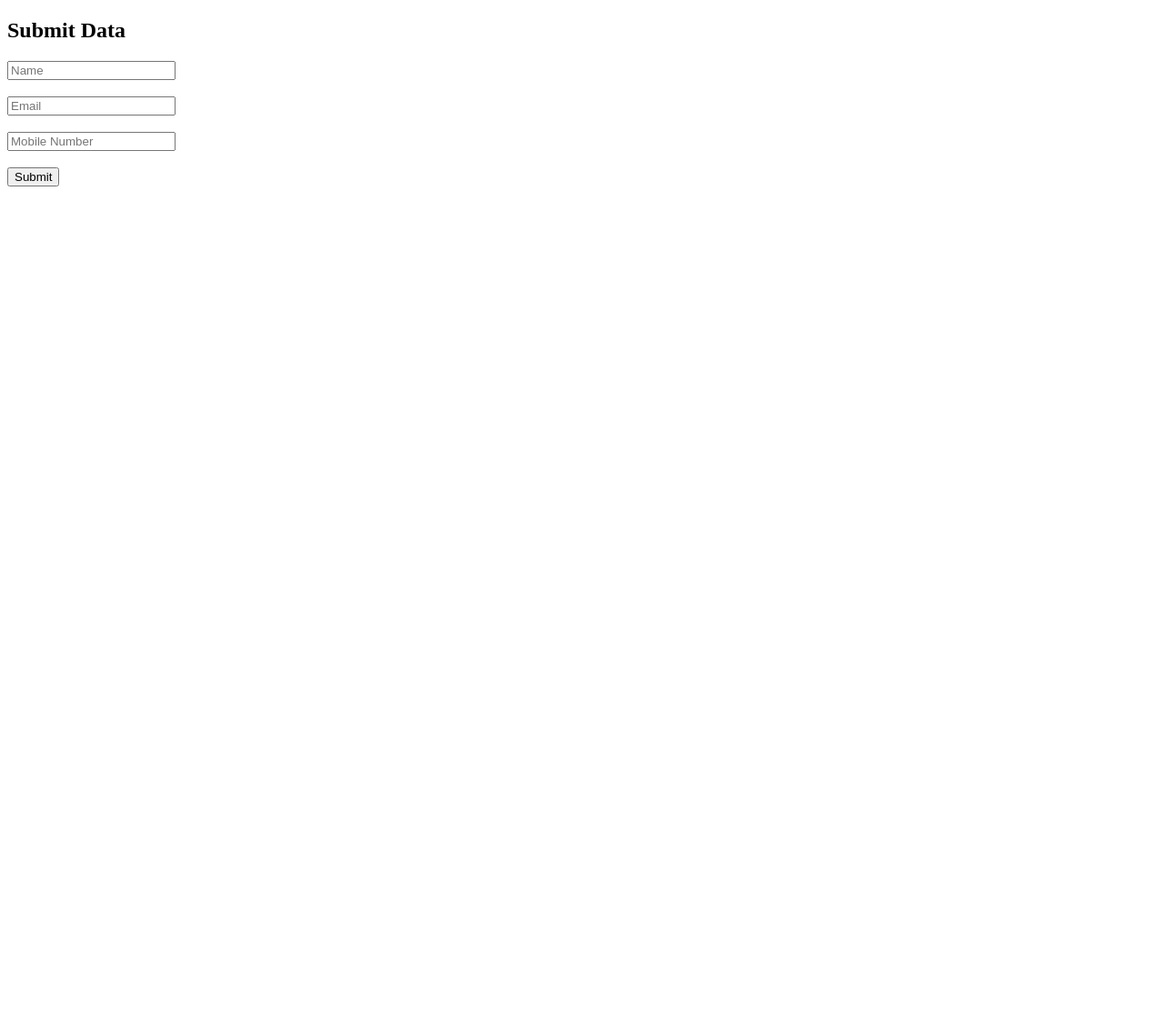
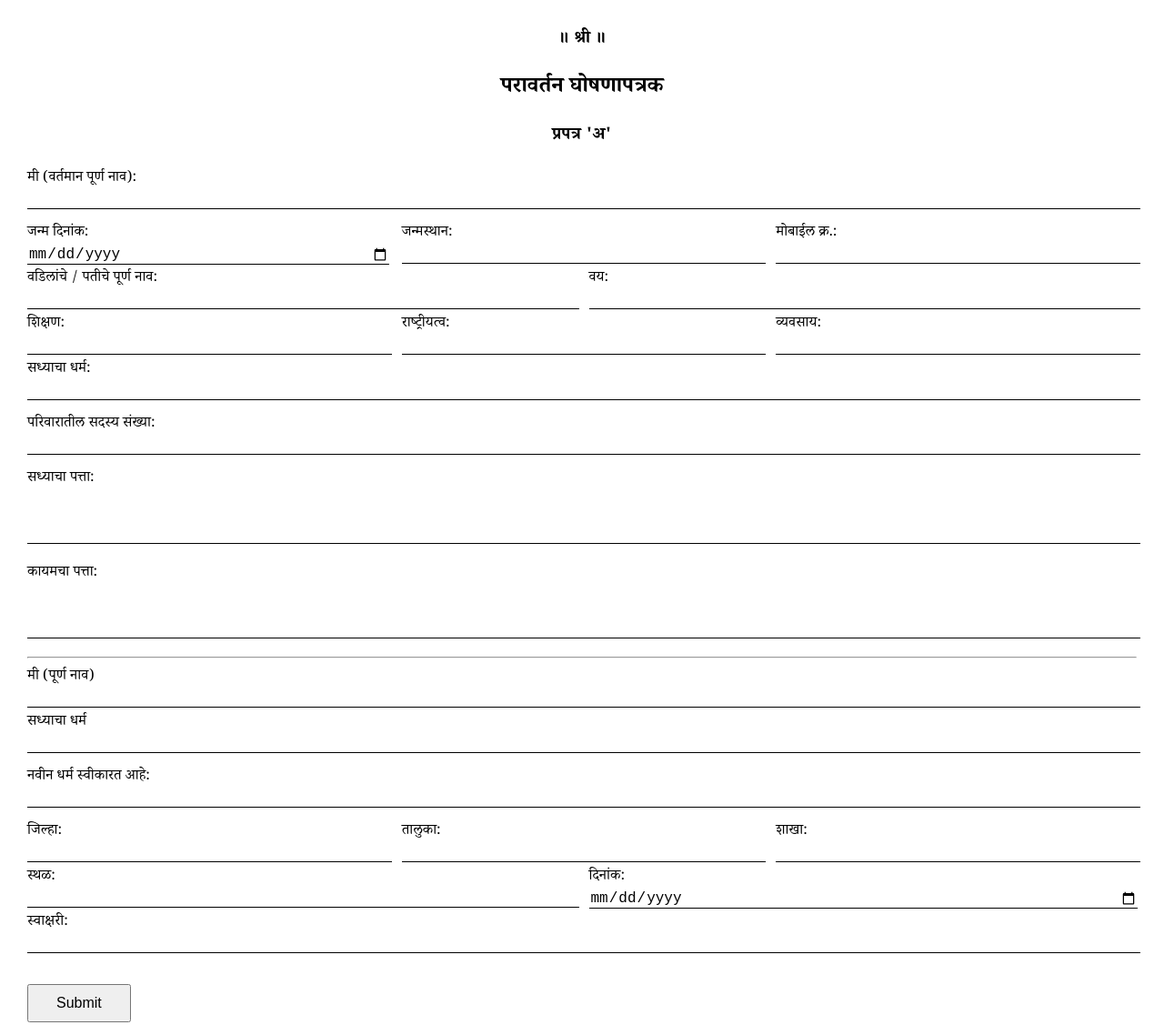
Before and after one commit to morechandrakant2-more/form-to-google-sheet, a plain HTML site: page index.html in a window 1280 px wide. Shown: the whole page at 91% size. Before the commit the page ends 800 px from the top, so only its background shows below. Drawn offline with Linux system fonts and the light colour scheme.

Commit message:
actual form

```diff
--- a/index.html
+++ b/index.html
@@ -1,20 +1,134 @@
 <!DOCTYPE html>
-<html>
+<html lang="mr">
 <head>
-  <title>Online Form</title>
+<meta charset="UTF-8">
+<title>परावर्तन घोषणापत्रक</title>
+
+<style>
+  body {
+    font-family: "Noto Serif Devanagari", Mangal, serif;
+    margin: 30px;
+  }
+  h2, h3 {
+    text-align: center;
+  }
+  .line {
+    border-bottom: 1px solid #000;
+    display: inline-block;
+    width: 100%;
+    height: 22px;
+  }
+  .field {
+    margin-bottom: 10px;
+  }
+  input, textarea {
+    width: 100%;
+    border: none;
+    border-bottom: 1px solid black;
+    font-size: 16px;
+    outline: none;
+  }
+  textarea {
+    resize: none;
+  }
+  .row {
+    display: flex;
+    gap: 15px;
+  }
+  .col {
+    flex: 1;
+  }
+  button {
+    margin-top: 20px;
+    padding: 10px 30px;
+    font-size: 16px;
+  }
+</style>
 </head>
+
 <body>
 
-<h2>Submit Data</h2>
+<h3>॥ श्री ॥</h3>
+<h2>परावर्तन घोषणापत्रक</h2>
+<h3>प्रपत्र 'अ'</h3>
 
 <form id="myForm">
-  <input type="text" name="name" placeholder="Name" required><br><br>
-  <input type="email" name="email" placeholder="Email" required><br><br>
-  <input type="tel" name="phone" placeholder="Mobile Number" required pattern="[0-9]{10}" maxlength="10" title="Please enter a 10-digit mobile number"><br><br>
-  <button type="submit">Submit</button>
+
+<div class="field">
+  मी (वर्तमान पूर्ण नाव):
+  <input type="text" name="fullName" required>
+</div>
+
+<div class="row">
+  <div class="col">जन्म दिनांक: <input type="date" name="dob"></div>
+  <div class="col">जन्मस्थान: <input type="text" name="birthPlace"></div>
+  <div class="col">मोबाईल क्र.:
+    <input type="tel" name="phone" required maxlength="10" pattern="[0-9]{10}">
+  </div>
+</div>
+
+<div class="row">
+  <div class="col">वडिलांचे / पतीचे पूर्ण नाव: <input type="text" name="fatherName"></div>
+  <div class="col">वय: <input type="number" name="age"></div>
+</div>
+
+<div class="row">
+  <div class="col">शिक्षण: <input type="text" name="education"></div>
+  <div class="col">राष्ट्रीयत्व: <input type="text" name="nationality"></div>
+  <div class="col">व्यवसाय: <input type="text" name="occupation"></div>
+</div>
+
+<div class="field">
+  सध्याचा धर्म:
+  <input type="text" name="currentReligion">
+</div>
+
+<div class="field">
+  परिवारातील सदस्य संख्या:
+  <input type="number" name="familyMembers">
+</div>
+
+<div class="field">
+  सध्याचा पत्ता:
+  <textarea name="currentAddress" rows="3"></textarea>
+</div>
+
+<div class="field">
+  कायमचा पत्ता:
+  <textarea name="permanentAddress" rows="3"></textarea>
+</div>
+
+<hr>
+
+<div class="field">
+  मी (पूर्ण नाव) <input type="text" name="declarationName">
+  सध्याचा धर्म <input type="text" name="declarationReligion">
+</div>
+
+<div class="field">
+  नवीन धर्म स्वीकारत आहे: <input type="text" name="newReligion">
+</div>
+
+<div class="row">
+  <div class="col">जिल्हा: <input type="text" name="district"></div>
+  <div class="col">तालुका: <input type="text" name="taluka"></div>
+  <div class="col">शाखा: <input type="text" name="branch"></div>
+</div>
+
+<div class="row">
+  <div class="col">स्थळ: <input type="text" name="place"></div>
+  <div class="col">दिनांक: <input type="date" name="date"></div>
+</div>
+
+<div class="field">
+  स्वाक्षरी:
+  <input type="text" name="signature">
+</div>
+
+<button type="submit">Submit</button>
+<p id="status"></p>
+
 </form>
-
-<p id="status"></p>
 
 <script>
 const form = document.getElementById("myForm");
@@ -22,23 +136,19 @@ const form = document.getElementById("myForm");
 form.addEventListener("submit", function(e) {
   e.preventDefault();
 
-  const data = {
-    name: form.name.value,
-    email: form.email.value,
-    phone: form.phone.value
-  };
+  const data = Object.fromEntries(new FormData(form).entries());
 
-  fetch("https://script.google.com/macros/s/AKfycbwlxt6NCuR6Lbjevfm0QUQ2kSVYx6mZMATwhKVJLsZ8GFNzZiWi30P3UB2VcduJFTRK/exec", {
+  fetch("YOUR_WEB_APP_URL", {
     method: "POST",
     body: JSON.stringify(data)
   })
   .then(res => res.json())
   .then(() => {
-    document.getElementById("status").innerText = "Data submitted successfully!";
+    document.getElementById("status").innerText = "फॉर्म यशस्वीरीत्या सबमिट झाला आहे";
     form.reset();
   })
   .catch(() => {
-    document.getElementById("status").innerText = "Error submitting data";
+    document.getElementById("status").innerText = "त्रुटी आली आहे";
   });
 });
 </script>
```
